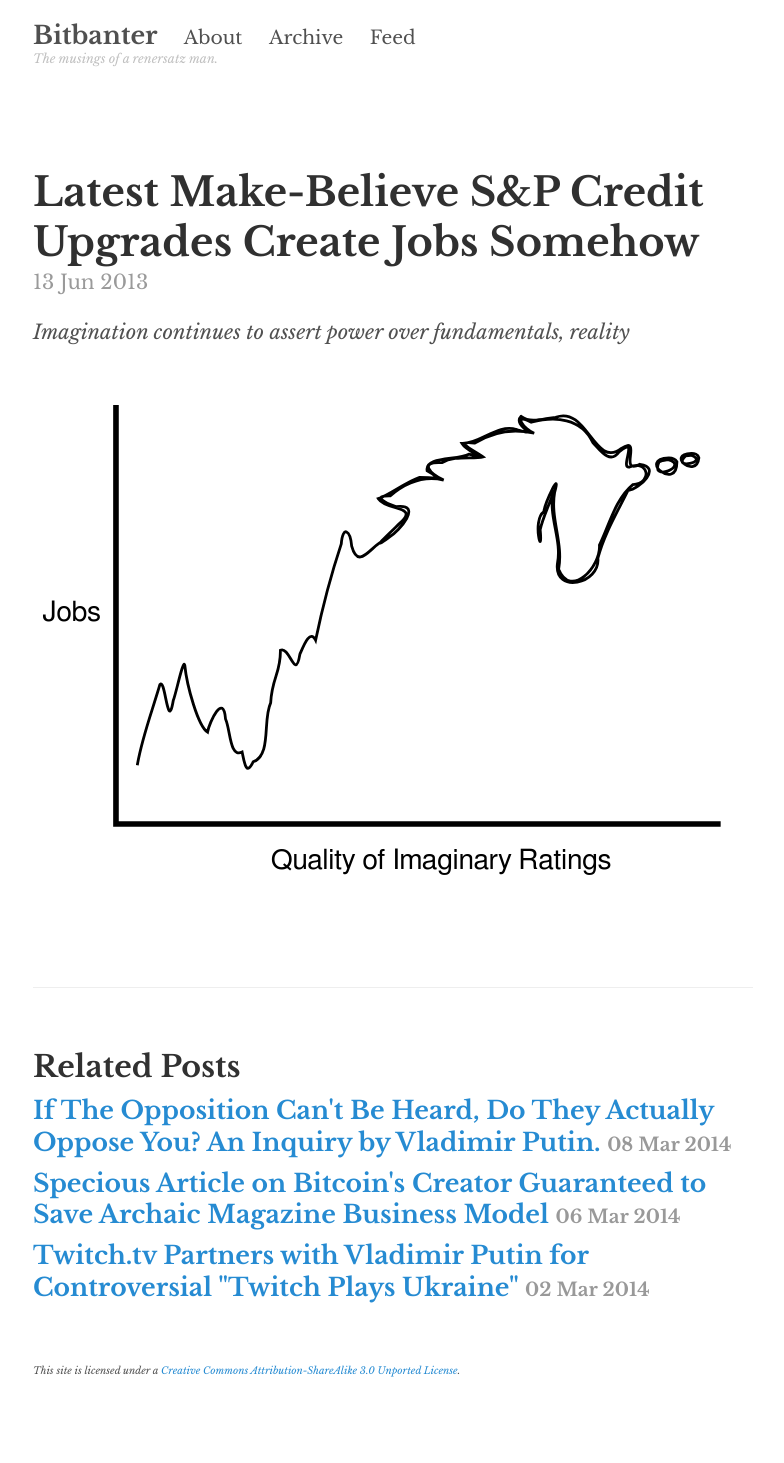
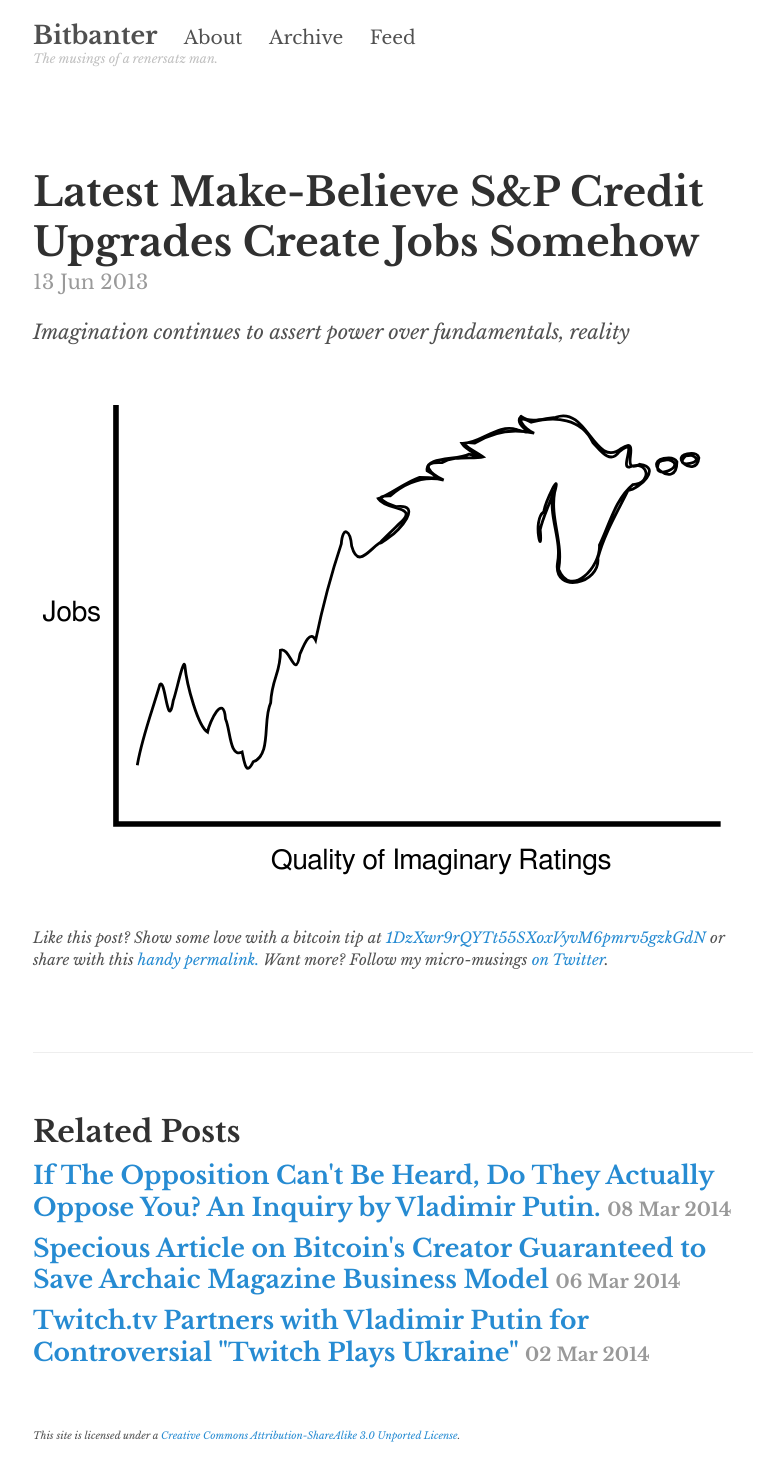
Before and after one commit to acityinohio/bitbanter-archive, a Jekyll site: the page built from _posts/2013-06-13-sandp.md, in a window 1280 px wide. Shown: the whole page, without its empty margins (247-1031 px from the left). Built offline with Jekyll 4.4.1, drawn with Linux system fonts in a browser that asks for light colours; Markdown is read by kramdown in place of the engine named in the settings; before the commit the page ends 1398 px from its top, so only the background shows below that.

Commit message:
permalink sharing and slight fix to prior post

```diff
--- a/_includes/tbtc.html
+++ b/_includes/tbtc.html
@@ -1,7 +1,7 @@
 <div class="tbtc">
 	<p>Like this post? Show some love with a bitcoin tip at
 	<a href="bitcoin:1DzXwr9rQYTt55SXoxVyvM6pmrv5gzkGdN?label=Bitbanter&message=Tip%20For%20Bitbanter">
-	1DzXwr9rQYTt55SXoxVyvM6pmrv5gzkGdN</a> .
+		1DzXwr9rQYTt55SXoxVyvM6pmrv5gzkGdN</a> or share with this <a href="{{ site.url }}{{ page.id }}/"> handy permalink.</a>
 	Want more? Follow my micro-musings
 	<a href="https://twitter.com/acityinohio">
 	on Twitter</a>.
--- a/_posts/2013-06-13-sandp.md
+++ b/_posts/2013-06-13-sandp.md
@@ -6,3 +6,5 @@ title: Latest Make-Believe S&amp;P Credit Upgrades Create Jobs Somehow
 *Imagination continues to assert power over fundamentals, reality*
 
 ![Unicorn Graph](/assets/2013-06-13-sandp.svg)
+
+{% include tbtc.html %}
```
